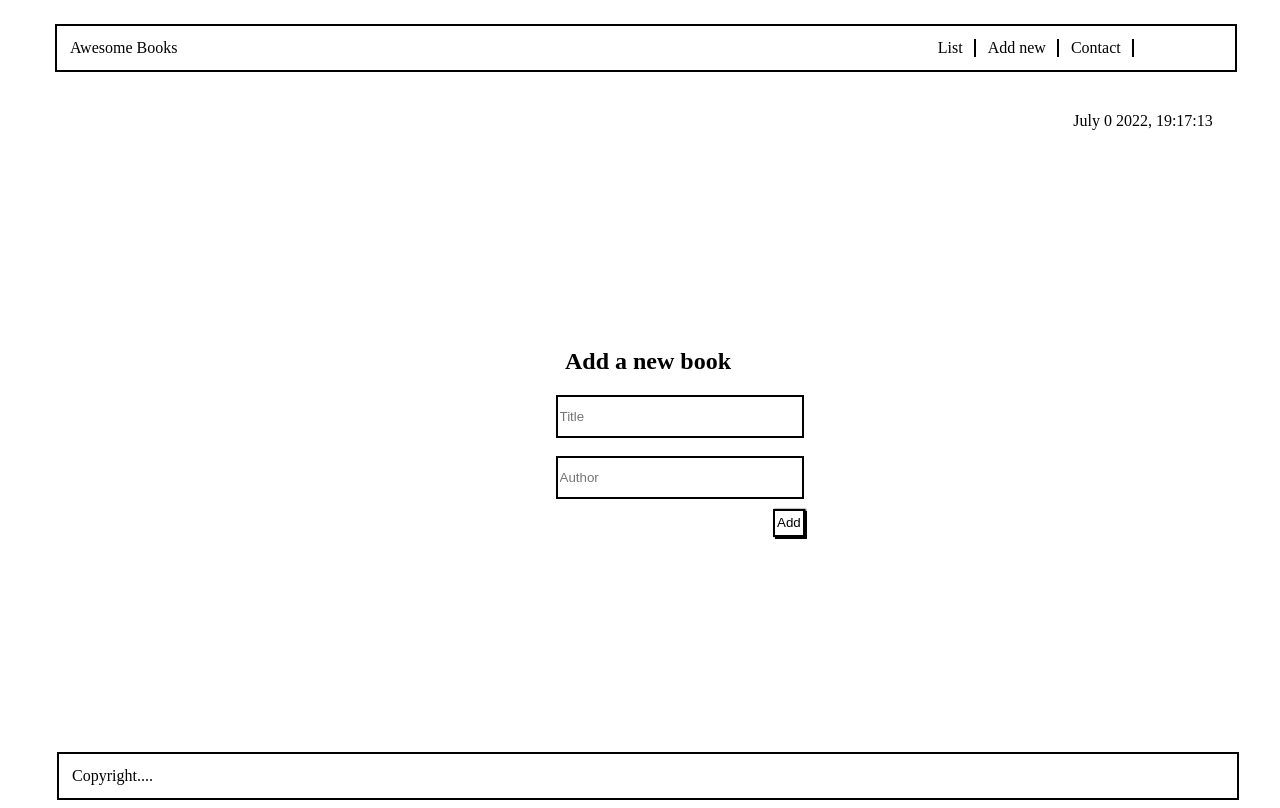
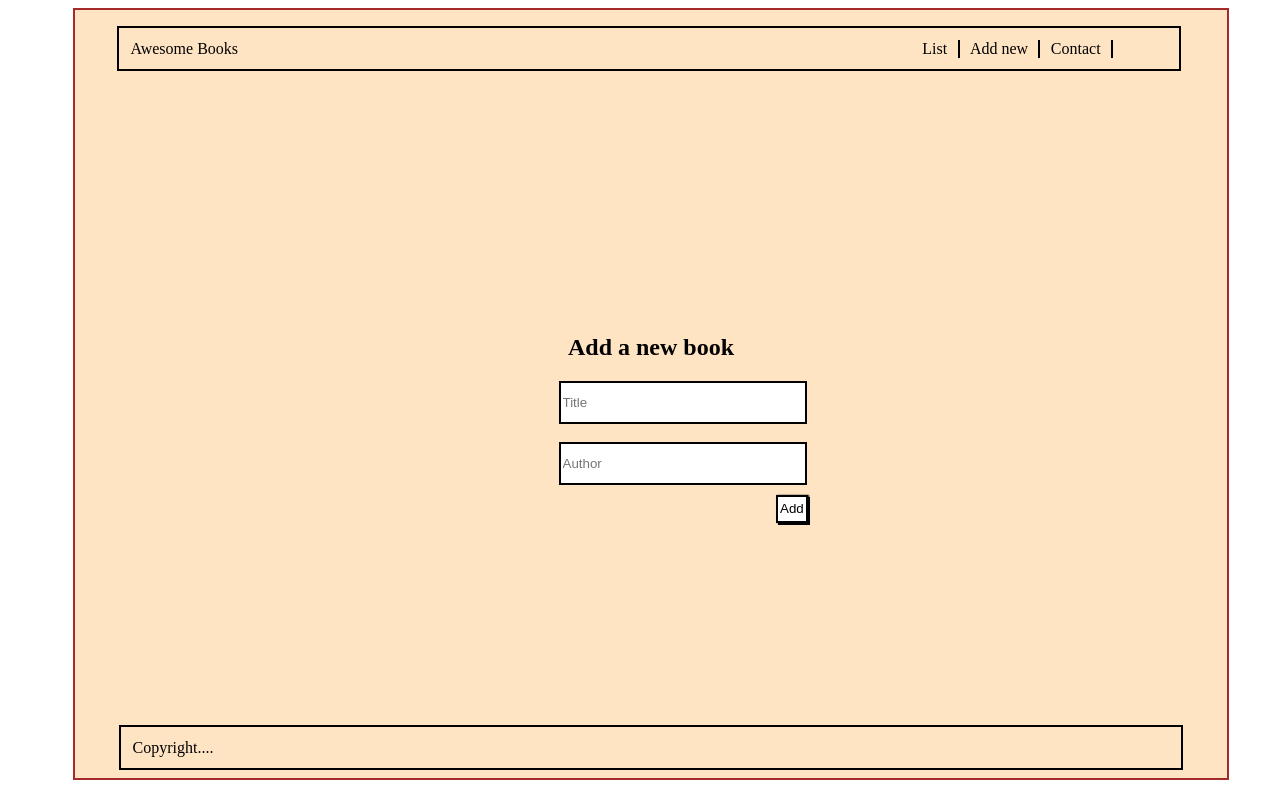
Before and after one commit to theBwoyProgrammer/Awesome-books, a website with bundled scripts: page index.html in a window 1280 px wide. Built offline with nearby package versions, Linux system fonts and the light colour scheme.

Commit message:
added styling to my app

```diff
--- a/index.css
+++ b/index.css
@@ -91,10 +91,17 @@ footer {
 }
 
 .page {
+  display: flex;
+  flex-direction: column;
+  align-items: center;
+  justify-content: center;
   display: none;
-  width: 100%;
-  height: 100%;
+  width: 90%;
+  height: 96%;
+  border: 2px solid brown;
   position: absolute;
+  margin-left: 65px;
+  background-color: bisque;
 }
 
 .active {
```
Also changed, not shown: 1 other file.
